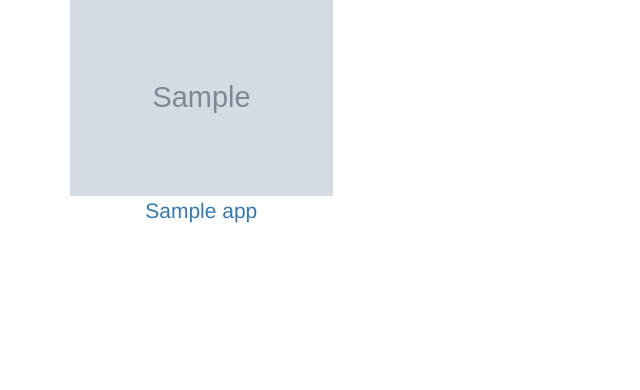
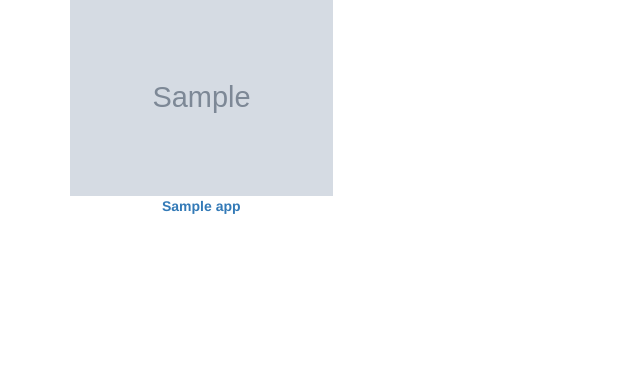
Before and after one commit to cybera/fim-apps, a Flask app: template templates/grid.html in a window 1280 px wide. Shown: the part 72-462 px from the top of the page, without its empty margins (0-640 px from the left). Run offline with Flask 2, Linux system fonts and the light colour scheme; the template is opened without the code that fills it: most values are stand-ins (such as "Sample title", 1, 10 or a date in 2020); grey boxes marked "Sample" are stand-in pictures; some libraries are stand-ins or nearby versions.

Commit message:
Refine grid template

```diff
--- a/templates/grid.html
+++ b/templates/grid.html
@@ -3,9 +3,9 @@
 <div class="row">
   {% for a in apps %}
     <div class="col-lg-3 col-sm-4 col-xs-6" style="text-align:center">
-      <a href="{{ a["loginUrl"] }}" class="lead">
-        <img src="{{ a["logo:0:url"] }}" class="img-responsive">
-        {{ a["name:en"] }}
+      <a href="{{ a["loginUrl"] }}">
+        <img src="{{ a["logo:0:url"] }}" class="img-responsive" height="200px" style="margin:auto">
+        <strong>{{ a["name:en"] }}</strong>
       </a>
     </div>
   {% endfor %}
```
